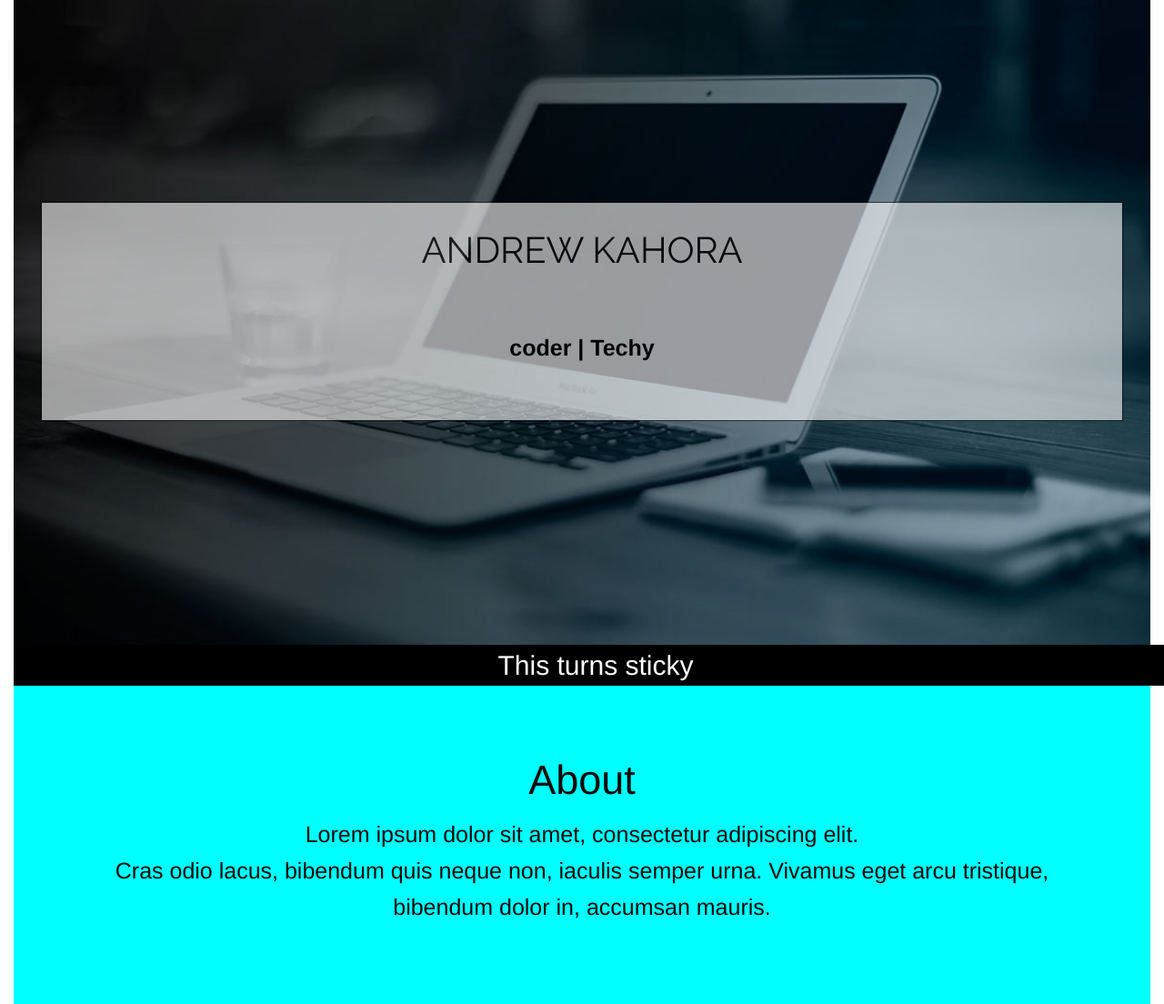
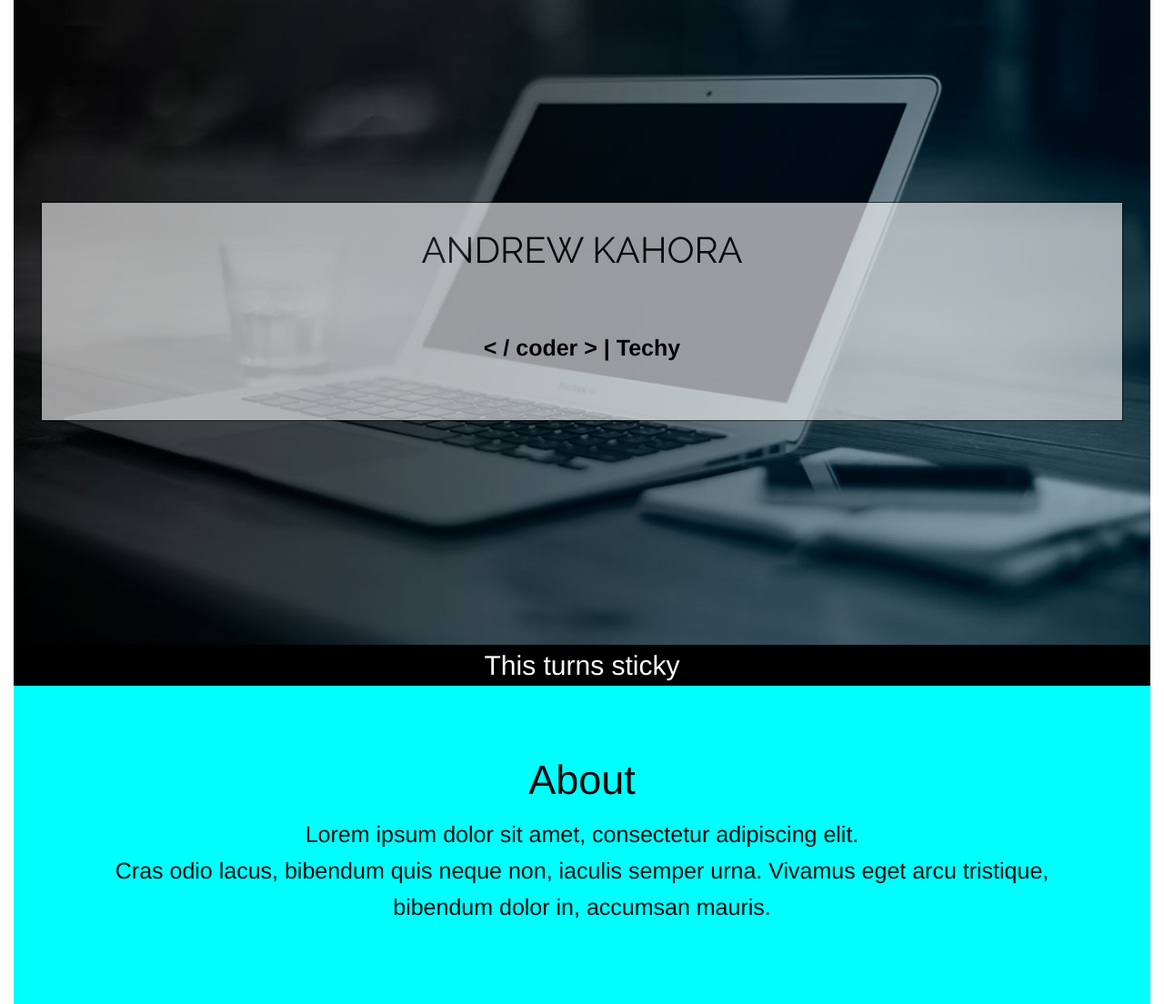
Before and after one commit to AndrewKahora/Andrew_website, a PHP site: page / in a window 1280 px wide. Shown: the top 1104 px of the page at 91% size. Run offline with PHP 8.4, Linux system fonts and the light colour scheme.

Commit message:
landing page content

```diff
--- a/css/app.css
+++ b/css/app.css
@@ -1,5 +1,6 @@
-body, main {
+body {
     height: 100%;
+
 }
 html * {
   -webkit-font-smoothing: antialiased;
@@ -38,7 +39,7 @@ div.transbox p {
     color: #ffffff;
     font-size: 30px;
     text-align: center;
-    width: 100vw;
+    width: 100%;
 }
 
 #sticky-phantom {
@@ -46,7 +47,7 @@ div.transbox p {
     color: #ffffff;
     font-size: 30px;
     text-align: center;
-    width: 100vw;
+    width: 100%;
     visibility: hidden;
 }
 
@@ -54,6 +55,8 @@ div.transbox p {
     position: fixed;
     top: 0;
     width: 100%;
+    font-size: 30px;
+    text-align: center;
 }
 
 .fullWidth{
--- a/index.html
+++ b/index.html
@@ -25,7 +25,7 @@
               <br>
                <div class="transbox">
                    <h2 class="name1" >ANDREW KAHORA</h2>
-                   <p class="parag1"> coder | Techy </p>
+                   <p class="parag1"> < / coder > | Techy </p>
               </div>
               <br>
               <br>
```
